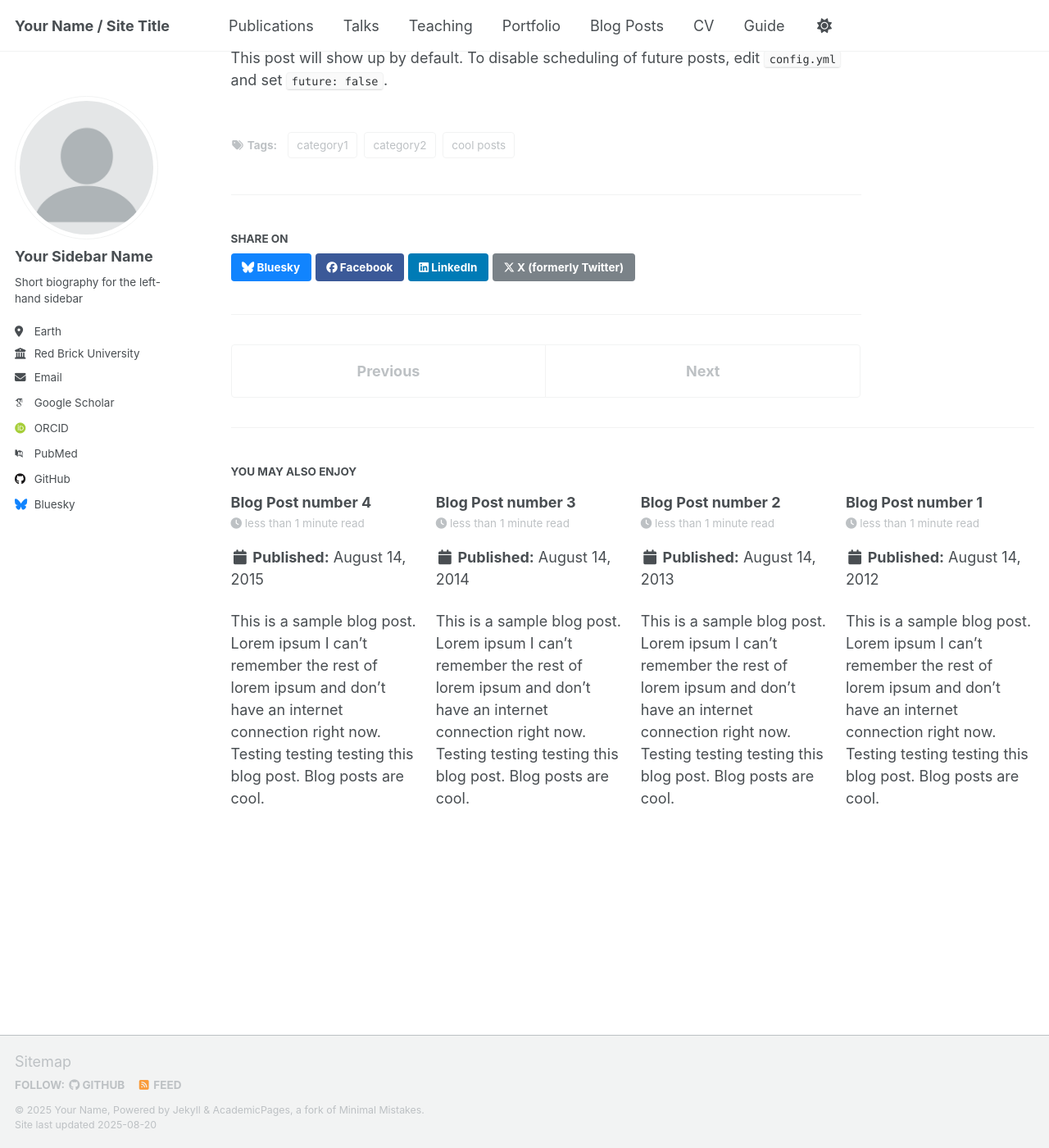
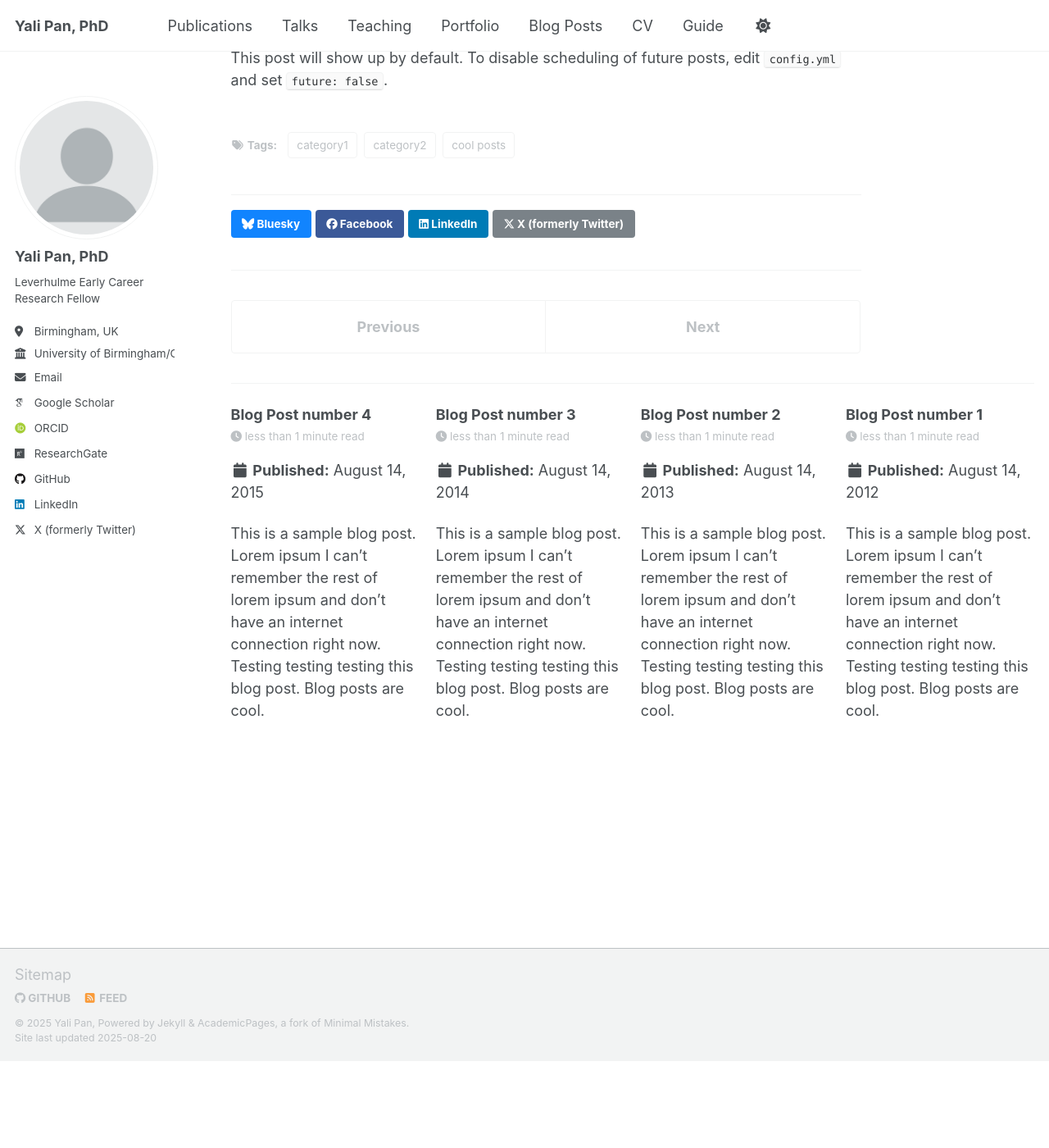
Before and after one commit to yalipan666/yalipan666.github.io, a Jekyll site: the page built from _posts/2199-01-01-future-post.md, in a window 1280 px wide and 1400 px high, scrolled down 166 px. Shown: the whole window at 82% size. Built offline with Jekyll 4.4.1, drawn with Linux system fonts in a browser that asks for light colours; some web fonts are replaced; a script that is not in the unit is left out; after the commit the page ends 1460 px from its top, so only the background shows below that.

Commit message:
Update _config.yml

```diff
--- a/_config.yml
+++ b/_config.yml
@@ -7,15 +7,15 @@
 # server process.
 
 # Basic Site Settings
-locale                   : "en-US"
+locale                   : "en-UK"
 site_theme               : "default" # Currently available options are "default", "air"
-title                    : "Your Name / Site Title"
+title                    : "Yali Pan, PhD"
 title_separator          : "-"
-name                     : &name "Your Name"
-description              : &description "personal description"
-url                      : https://academicpages.github.io # the base hostname & protocol for your site e.g. "https://[your GitHub username].github.io" or if you already have some other page hosted on Github then use "https://[your GitHub username].github.io/[Your Repo Name]"
+name                     : &name "Yali Pan"
+description              : &description "personal website"
+url                      : "https://yalipan.github.io"
 baseurl                  : "" # the subpath of your site, e.g. "/blog"
-repository               : "academicpages/academicpages.github.io"
+repository               : "yalipan666/yalipan.github.io"
 
 # Site Author - The following control what appear as part of the author content on the side bar.
 #               If a field is blank the icon and link will not appear, otherwise it will be shown.
@@ -23,60 +23,25 @@ repository               : "academicpages/academicpages.github.io"
 author:
   # Biographic information
   avatar           : "profile.png"
-  name             : "Your Sidebar Name"
-  pronouns         : # example: "she/her"
-  bio              : "Short biography for the left-hand sidebar"
-  location         : "Earth"
-  employer         : "Red Brick University"
+  name             : "Yali Pan, PhD"
+  bio              : "Leverhulme Early Career Research Fellow"
+  location         : "Birmingham, UK"
+  employer         : "University of Birmingham/Oxford"
   uri              : # URL
-  email            : "none@example.org"
+  email            : "yalipan666@gmail.com"
 
   # Academic websites
-  academia         : # URL
-  arxiv            : # URL - Update with the correct link to your profile
-  googlescholar    : "https://scholar.google.com/citations?user=PS_CX0AAAAAJ"
-  inspire-hep      : # URL
-  impactstory      : # URL
-  orcid            : "http://orcid.org/yourorcidurl"
-  semantic         : # URL
-  pubmed           : "https://www.ncbi.nlm.nih.gov/pubmed/?term=john+snow"
-  researchgate     : # URL
-  scopus           : # URL
+  googlescholar    : "https://scholar.google.com/citations?user=UAtOWA4AAAAJ&hl=en"
+  orcid            : "https://orcid.org/my-orcid?orcid=0000-0003-0062-4326"
+  researchgate     : "https://www.researchgate.net/profile/Yali-Pan-2?ev=hdr_xprf"
 
   # Repositories and software development
-  bitbucket        : # Username - Update with your username on the site
-  codepen          : # Username
-  dribbble         : # Username
-  github           : "academicpages"
-  kaggle           : # Username
-  stackoverflow    : # User number or user number and name (i.e., use "1" or "1/jeff-atwood")
+  github           : "https://github.com/yalipan666"
+  OSF           : "https://osf.io/s3at5/"
 
   # Social media
-  artstation       : # Username
-  bluesky          : "bsky.app" # Replace this with you Bluesky username
-  facebook         : # Username
-  flickr           : # Username
-  foursquare       : # Username
-  goodreads        : # Username
-  google_plus      : # Username
-  keybase          : # Username
-  instagram        : # Username
-  lastfm           : # Username
-  linkedin         : # Username
-  mastodon         : # URL
-  medium           : # URL
-  pinterest        : # Username
-  soundcloud       : # Username
-  steam            : # Username
-  telegram         : # URL
-  tumblr           : # Username
-  twitter          : # Username for X / Twitter
-  vine             : # Username
-  weibo            : # Username
-  wikipedia        : # Username
-  xing             : # Username
-  youtube          : # Username
-  zhihu            : # Username
+  twitter          : "https://x.com/YaliPan2"
+  linkedin         : "https://www.linkedin.com/in/yali-pan-4391a619b/"
 
 # Publication Category - The following the list of publication categories and their headings
 publication_category:
@@ -127,20 +92,7 @@ atom_feed:
 
 # SEO Related
 google_site_verification :
-bing_site_verification   :
-alexa_site_verification  :
-yandex_site_verification :
 
-
-# Social Sharing
-twitter:
-  username               : &twitter
-facebook:
-  username               :
-  app_id                 :
-  publisher              :
-og_image                 :  # Social media default site image
-og_description           :  # Social media default site image description
 # For specifying social profiles
 # - https://developers.google.com/structured-data/customize/social-profiles
 social:
```
